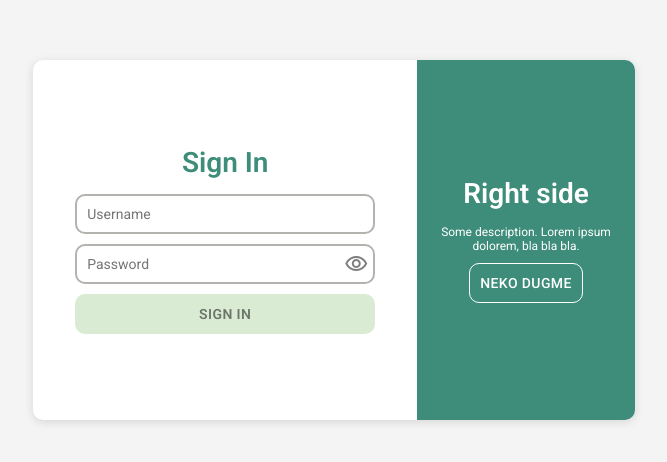
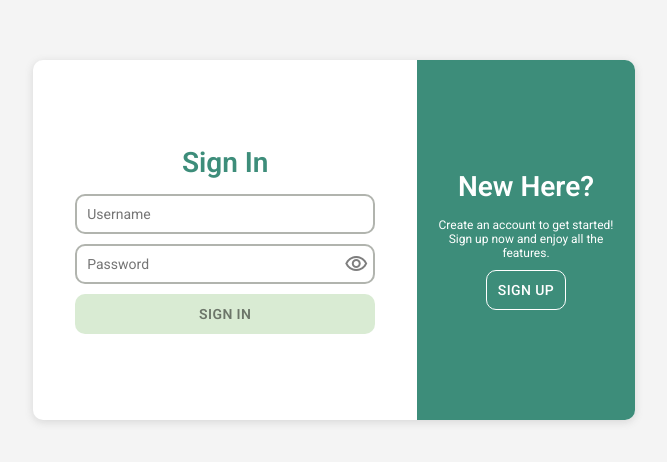
Before and after one commit to nadazaric/udd-document-search, a Next.js app in the folder front/: page /auth in a window 1280 px wide. Shown: the part 160-622 px from the top of the page, without its empty margins (306-973 px from the left). Built offline with nearby package versions, Linux system fonts and the light colour scheme.

Commit message:
Add: Descriptions texts

```diff
--- a/front/pages/auth.js
+++ b/front/pages/auth.js
@@ -60,19 +60,35 @@ export default function Auth() {
                     }
                 </div>
                 <div className={`${style.descriptionSide}`}>
+                    {isLogin ?
                         <div className={`${style.descriptionWrapper}`}>
-                        <p className={`big-title`} style={{color: 'white'}}>Right side</p>
+                            <p className={`big-title`} style={{color: 'white'}}>New Here?</p>
                             <div className="spacer-h-m" />
-                        <p className={style.description}>Some description. Lorem ipsum dolorem, bla bla bla.</p>
+                            <p className={style.description}>Create an account to get started! Sign up now and enjoy all the features.</p>
                             <div className="spacer-h-s" />
                             <Button
                                 disableRipple
                                 className={`${formStyle.button} ${formStyle.reversedOutlinedButton}`}
                                 onClick={() => switchSids()}
                             >
-                            Neko dugme
+                                Sign Up
+                            </Button>
+                        </div> :
+                        <div className={`${style.descriptionWrapper}`}>
+                            <p className={`big-title`} style={{color: 'white'}}>Already Have an Account?</p>
+                            <div className="spacer-h-m" />
+                            <p className={style.description}>Welcome back! Log in to access your account.</p>
+                            <div className="spacer-h-s" />
+                            <Button
+                                disableRipple
+                                className={`${formStyle.button} ${formStyle.reversedOutlinedButton}`}
+                                onClick={() => switchSids()}
+                            >
+                                Sign In
                             </Button>
                         </div>
+                    }
+
                 </div>
             </div>
             <Popup
```
Lines whose indentation alone changed are shown as unchanged.
